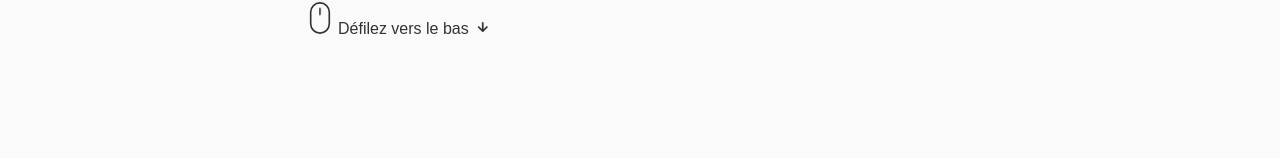
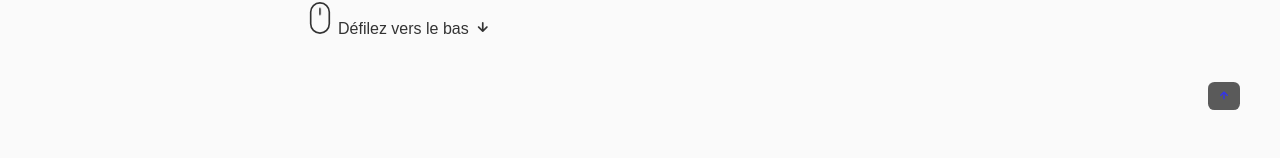
Before and after one commit to rovertnet/mon_portfolio, a React (Create React App) app: page / in a window 1280 px wide. Shown: the part 642-800 px from the top of the page. Built offline with nearby package versions, Linux system fonts and the light colour scheme.

Commit message:
un autre comite

```diff
--- a/src/App.js
+++ b/src/App.js
@@ -6,6 +6,7 @@ import Contact from './composants/contact/Contact';
 import Footers from './composants/footers/Footers';
 import { Header } from './composants/header/Header';
 import Qualification from './composants/qualification/Qualification';
+import ScrollUp from './composants/scrollup/ScrollUp';
 import Service from './composants/services/Service';
 
 function App() {
@@ -21,8 +22,10 @@ function App() {
         <Qualification />
 
         <Contact />
-        <Footers />
       </main>
+
+      <Footers />
+      <ScrollUp />
     </>
   );
 }
--- a/src/composants/scrollup/ScrollUp.jsx
+++ b/src/composants/scrollup/ScrollUp.jsx
@@ -0,0 +1,12 @@
+import React from 'react';
+import "./scrollup.css";
+
+const ScrollUp = () => {
+  return (
+    <a href="#" className="scrollup">
+        <i className="uil uil-arrow-up scrollup_icon"></i>
+    </a>
+  )
+}
+
+export default ScrollUp
--- a/src/composants/scrollup/scrollup.css
+++ b/src/composants/scrollup/scrollup.css
@@ -0,0 +1,11 @@
+.scrollup{
+    position: fixed;
+    right: 2.5rem;
+    bottom: 3rem;
+    background-color: var(--title-color);
+    opacity: 0.8;
+    padding: 0.3rem 0.5rem;
+    border-radius: 0.4rem;
+    z-index: var(--z-tooltip);
+    transition: .4s;
+}
```
